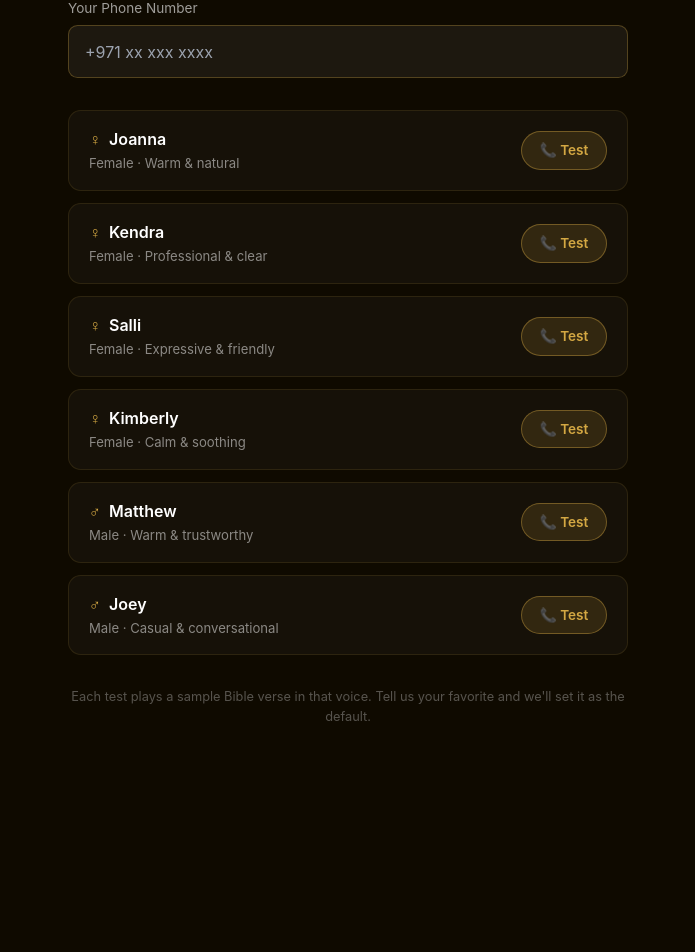
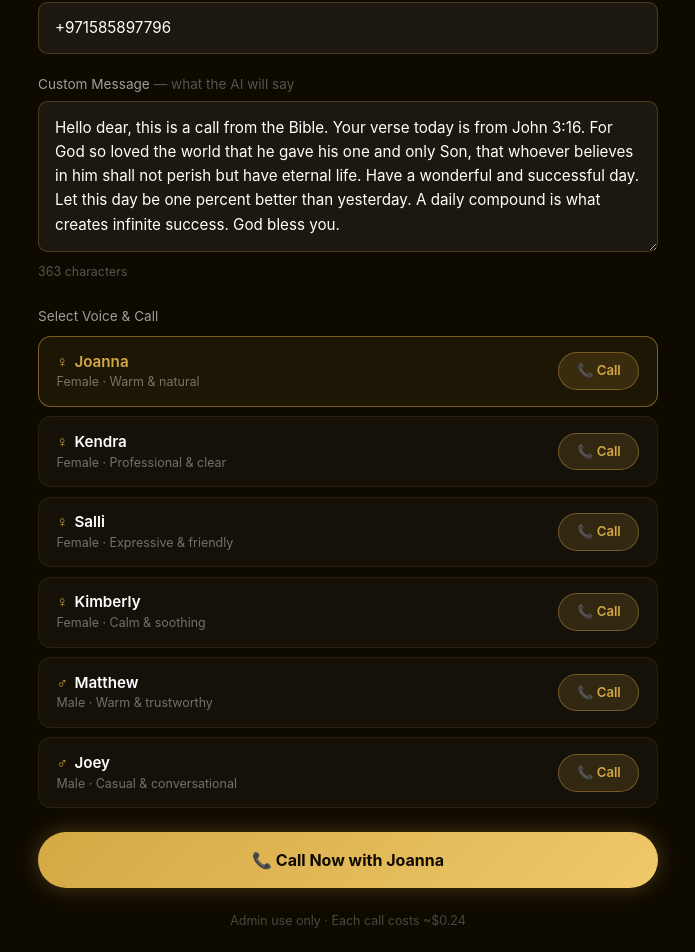
Before and after one commit to smgmdev/jesusai, a Next.js app in the folder frontend/: page /preview in a window 1280 px wide. Shown: the part 345-1297 px from the top of the page, without its empty margins (292-987 px from the left). Before the commit the page ends 1103 px from the top, so only its background shows below. Built offline with nearby package versions, Linux system fonts and the light colour scheme.

Commit message:
Add custom message + number to preview page, 3 tier pricing

```diff
--- a/frontend/app/api/calls/preview/route.ts
+++ b/frontend/app/api/calls/preview/route.ts
@@ -13,13 +13,15 @@ const VOICES = [
 ]
 
 export async function POST(req: NextRequest) {
-  const { phone, voice } = await req.json()
-  if (!phone || !voice || !VOICES.includes(voice)) {
-    return NextResponse.json({ error: 'Invalid request' }, { status: 400 })
-  }
+  const { phone, voice, message } = await req.json()
+  if (!phone) return NextResponse.json({ error: 'Phone required' }, { status: 400 })
+
+  const selectedVoice = VOICES.includes(voice) ? voice : 'Polly.Joanna-Neural'
+  const text = message?.trim()
+    || 'Hello dear, this is a call from the Bible. Your verse today is from John 3 16. For God so loved the world that he gave his one and only Son. Have a wonderful and successful day. Let this day be one percent better than yesterday. God bless you.'
 
   const client = twilio(process.env.TWILIO_ACCOUNT_SID!, process.env.TWILIO_AUTH_TOKEN!)
-  const twiml = `<Response><Pause length="1"/><Say voice="${voice}">Hello dear, this is a call from the Bible. Your verse today is from John 3 16. For God so loved the world that he gave his one and only Son. Have a wonderful and successful day. Let this day be one percent better than yesterday. God bless you.</Say></Response>`
+  const twiml = `<Response><Pause length="1"/><Say voice="${selectedVoice}">${text}</Say></Response>`
 
   const call = await client.calls.create({
     to: phone,
@@ -27,5 +29,5 @@ export async function POST(req: NextRequest) {
     twiml,
   })
 
-  return NextResponse.json({ sid: call.sid, voice })
+  return NextResponse.json({ sid: call.sid, voice: selectedVoice })
 }
--- a/frontend/app/preview/page.tsx
+++ b/frontend/app/preview/page.tsx
@@ -12,84 +12,131 @@ const VOICES = [
   { id: 'Polly.Joey-Neural', label: 'Joey', desc: 'Male · Casual & conversational', gender: '♂' },
 ]
 
+const DEFAULT_MESSAGE = `Hello dear, this is a call from the Bible. Your verse today is from John 3:16. For God so loved the world that he gave his one and only Son, that whoever believes in him shall not perish but have eternal life. Have a wonderful and successful day. Let this day be one percent better than yesterday. A daily compound is what creates infinite success. God bless you.`
+
 export default function PreviewPage() {
-  const [phone, setPhone] = useState('')
-  const [calling, setCalling] = useState<string | null>(null)
-  const [called, setCalled] = useState<string | null>(null)
+  const [phone, setPhone] = useState('+971585897796')
+  const [message, setMessage] = useState(DEFAULT_MESSAGE)
+  const [selectedVoice, setSelectedVoice] = useState('Polly.Joanna-Neural')
+  const [calling, setCalling] = useState(false)
+  const [lastCalled, setLastCalled] = useState('')
   const [error, setError] = useState('')
 
-  async function testVoice(voiceId: string) {
+  async function sendCall(voice: string) {
     if (!phone) { setError('Enter your phone number first'); return }
     setError('')
-    setCalling(voiceId)
+    setCalling(true)
+    setSelectedVoice(voice)
     try {
       const res = await fetch('/api/calls/preview', {
         method: 'POST',
         headers: { 'Content-Type': 'application/json' },
-        body: JSON.stringify({ phone, voice: voiceId }),
+        body: JSON.stringify({ phone, voice, message }),
       })
       const data = await res.json()
       if (!res.ok) throw new Error(data.error)
-      setCalled(voiceId)
+      setLastCalled(voice)
     } catch (e: unknown) {
       setError(e instanceof Error ? e.message : 'Failed')
     } finally {
-      setCalling(null)
+      setCalling(false)
     }
+  }
+
+  async function sendCustomCall() {
+    if (!phone) { setError('Enter your phone number first'); return }
+    if (!message.trim()) { setError('Enter a message first'); return }
+    setError('')
+    setCalling(true)
+    try {
+      const res = await fetch('/api/calls/preview', {
+        method: 'POST',
+        headers: { 'Content-Type': 'application/json' },
+        body: JSON.stringify({ phone, voice: selectedVoice, message }),
+      })
+      const data = await res.json()
+      if (!res.ok) throw new Error(data.error)
+      setLastCalled('custom')
+    } catch (e: unknown) {
+      setError(e instanceof Error ? e.message : 'Failed')
+    } finally {
+      setCalling(false)
+    }
+  }
+
+  const inputStyle: React.CSSProperties = {
+    width: '100%', background: 'rgba(255,255,255,0.06)', border: '1px solid rgba(212,168,67,0.25)',
+    borderRadius: '0.6rem', padding: '0.85rem 1rem', color: '#fff', fontSize: '0.95rem',
+    outline: 'none', boxSizing: 'border-box',
   }
 
   return (
     <main style={{ minHeight: '100vh', background: '#0f0a00', color: '#fff', padding: '2rem' }}>
       <nav style={{ display: 'flex', justifyContent: 'space-between', alignItems: 'center', marginBottom: '3rem' }}>
-        <Link href="/" style={{ fontFamily: 'Playfair Display, serif', fontSize: '1.4rem', color: '#d4a843', textDecoration: 'none' }}>
-          ✝ Daily Verse
-        </Link>
+        <Link href="/" style={{ fontFamily: 'Playfair Display, serif', fontSize: '1.4rem', color: '#d4a843', textDecoration: 'none' }}>✝ Daily Verse</Link>
         <Link href="/" style={{ color: 'rgba(255,255,255,0.5)', fontSize: '0.9rem', textDecoration: 'none' }}>← Back</Link>
       </nav>
 
-      <div style={{ maxWidth: 560, margin: '0 auto' }}>
+      <div style={{ maxWidth: 620, margin: '0 auto' }}>
         <div style={{ textAlign: 'center', marginBottom: '2.5rem' }}>
           <div style={{ fontSize: '3rem', marginBottom: '1rem' }}>🎙️</div>
-          <h1 style={{ fontFamily: 'Playfair Display, serif', fontSize: '2rem', marginBottom: '0.5rem' }}>Voice Preview</h1>
-          <p style={{ color: 'rgba(255,255,255,0.6)', fontSize: '0.95rem' }}>Enter your phone number and tap a voice — we&apos;ll call you so you can hear it live.</p>
+          <h1 style={{ fontFamily: 'Playfair Display, serif', fontSize: '2rem', marginBottom: '0.5rem' }}>Admin Preview</h1>
+          <p style={{ color: 'rgba(255,255,255,0.6)', fontSize: '0.95rem' }}>Test voices, write custom messages, and call any number.</p>
         </div>
 
-        <div style={{ marginBottom: '2rem' }}>
-          <label style={{ display: 'block', color: 'rgba(255,255,255,0.6)', fontSize: '0.85rem', marginBottom: '0.4rem' }}>Your Phone Number</label>
-          <input
-            type="tel"
-            placeholder="+971 xx xxx xxxx"
-            value={phone}
-            onChange={e => setPhone(e.target.value)}
-            style={{ width: '100%', background: 'rgba(255,255,255,0.06)', border: '1px solid rgba(212,168,67,0.3)', borderRadius: '0.6rem', padding: '0.85rem 1rem', color: '#fff', fontSize: '1rem', outline: 'none', boxSizing: 'border-box' }}
-          />
-          {error && <p style={{ color: '#ff8080', fontSize: '0.85rem', marginTop: '0.4rem' }}>{error}</p>}
+        {/* Phone */}
+        <div style={{ marginBottom: '1.25rem' }}>
+          <label style={{ display: 'block', color: 'rgba(255,255,255,0.6)', fontSize: '0.85rem', marginBottom: '0.4rem' }}>Phone Number</label>
+          <input type="tel" value={phone} onChange={e => setPhone(e.target.value)} placeholder="+971 xx xxx xxxx" style={inputStyle} />
         </div>
 
-        <div style={{ display: 'flex', flexDirection: 'column', gap: '0.75rem' }}>
+        {/* Custom Message */}
+        <div style={{ marginBottom: '1.5rem' }}>
+          <label style={{ display: 'block', color: 'rgba(255,255,255,0.6)', fontSize: '0.85rem', marginBottom: '0.4rem' }}>
+            Custom Message <span style={{ color: 'rgba(255,255,255,0.3)', fontWeight: 400 }}>— what the AI will say</span>
+          </label>
+          <textarea
+            value={message}
+            onChange={e => setMessage(e.target.value)}
+            rows={5}
+            style={{ ...inputStyle, resize: 'vertical', lineHeight: 1.6 }}
+            placeholder="Type what the AI will speak when the call connects..."
+          />
+          <p style={{ marginTop: '0.35rem', color: 'rgba(255,255,255,0.3)', fontSize: '0.78rem' }}>{message.length} characters</p>
+        </div>
+
+        {error && (
+          <div style={{ background: 'rgba(255,80,80,0.1)', border: '1px solid rgba(255,80,80,0.3)', borderRadius: '0.6rem', padding: '0.75rem 1rem', color: '#ff8080', fontSize: '0.9rem', marginBottom: '1.25rem' }}>{error}</div>
+        )}
+
+        {/* Voice selector + call buttons */}
+        <div style={{ marginBottom: '1.5rem' }}>
+          <label style={{ display: 'block', color: 'rgba(255,255,255,0.6)', fontSize: '0.85rem', marginBottom: '0.6rem' }}>Select Voice & Call</label>
+          <div style={{ display: 'flex', flexDirection: 'column', gap: '0.6rem' }}>
             {VOICES.map(v => (
-            <div key={v.id} style={{ display: 'flex', alignItems: 'center', justifyContent: 'space-between', background: called === v.id ? 'rgba(212,168,67,0.1)' : 'rgba(255,255,255,0.03)', border: `1px solid ${called === v.id ? 'rgba(212,168,67,0.5)' : 'rgba(212,168,67,0.12)'}`, borderRadius: '0.8rem', padding: '1rem 1.25rem' }}>
+              <div key={v.id} style={{ display: 'flex', alignItems: 'center', justifyContent: 'space-between', background: selectedVoice === v.id ? 'rgba(212,168,67,0.08)' : 'rgba(255,255,255,0.03)', border: `1px solid ${selectedVoice === v.id ? 'rgba(212,168,67,0.5)' : 'rgba(212,168,67,0.1)'}`, borderRadius: '0.8rem', padding: '0.85rem 1.1rem', cursor: 'pointer' }} onClick={() => setSelectedVoice(v.id)}>
                 <div>
-                <div style={{ fontWeight: 600, fontSize: '1rem', marginBottom: '0.2rem' }}>
-                  <span style={{ color: '#d4a843', marginRight: '0.5rem' }}>{v.gender}</span>{v.label}
-                  {called === v.id && <span style={{ marginLeft: '0.5rem', color: '#d4a843', fontSize: '0.8rem' }}>✓ Called</span>}
+                  <div style={{ fontWeight: 600, fontSize: '0.95rem', color: selectedVoice === v.id ? '#d4a843' : '#fff' }}>
+                    <span style={{ color: '#d4a843', marginRight: '0.4rem' }}>{v.gender}</span>{v.label}
+                    {lastCalled === v.id && <span style={{ marginLeft: '0.5rem', color: '#7cb87c', fontSize: '0.75rem' }}>✓ Called</span>}
                   </div>
-                <div style={{ color: 'rgba(255,255,255,0.5)', fontSize: '0.82rem' }}>{v.desc}</div>
+                  <div style={{ color: 'rgba(255,255,255,0.4)', fontSize: '0.78rem' }}>{v.desc}</div>
                 </div>
-              <button
-                onClick={() => testVoice(v.id)}
-                disabled={calling === v.id}
-                style={{ background: calling === v.id ? 'rgba(212,168,67,0.3)' : 'rgba(212,168,67,0.15)', border: '1px solid rgba(212,168,67,0.4)', borderRadius: '999px', color: '#d4a843', padding: '0.5rem 1.1rem', fontSize: '0.85rem', fontWeight: 600, cursor: calling === v.id ? 'not-allowed' : 'pointer', whiteSpace: 'nowrap' }}
-              >
-                {calling === v.id ? 'Calling...' : '📞 Test'}
+                <button onClick={e => { e.stopPropagation(); sendCall(v.id) }} disabled={calling} style={{ background: 'rgba(212,168,67,0.15)', border: '1px solid rgba(212,168,67,0.4)', borderRadius: '999px', color: '#d4a843', padding: '0.5rem 1.1rem', fontSize: '0.82rem', fontWeight: 600, cursor: calling ? 'not-allowed' : 'pointer', whiteSpace: 'nowrap', opacity: calling ? 0.6 : 1 }}>
+                  {calling && selectedVoice === v.id ? 'Calling...' : '📞 Call'}
                 </button>
               </div>
             ))}
           </div>
+        </div>
 
-        <p style={{ textAlign: 'center', color: 'rgba(255,255,255,0.3)', fontSize: '0.8rem', marginTop: '2rem' }}>
-          Each test plays a sample Bible verse in that voice. Tell us your favorite and we&apos;ll set it as the default.
-        </p>
+        {/* Send custom call button */}
+        <button onClick={sendCustomCall} disabled={calling} style={{ width: '100%', background: calling ? 'rgba(212,168,67,0.3)' : 'linear-gradient(135deg, #d4a843, #f0c96b)', color: '#0f0a00', border: 'none', borderRadius: '999px', padding: '1rem', fontSize: '1rem', fontWeight: 700, cursor: calling ? 'not-allowed' : 'pointer', boxShadow: calling ? 'none' : '0 0 20px rgba(212,168,67,0.3)' }}>
+          {calling ? 'Calling...' : `📞 Call Now with ${VOICES.find(v => v.id === selectedVoice)?.label || 'Selected Voice'}`}
+        </button>
+        {lastCalled === 'custom' && <p style={{ textAlign: 'center', color: '#7cb87c', fontSize: '0.85rem', marginTop: '0.75rem' }}>✓ Call sent successfully</p>}
+
+        <p style={{ textAlign: 'center', color: 'rgba(255,255,255,0.25)', fontSize: '0.78rem', marginTop: '1.5rem' }}>Admin use only · Each call costs ~$0.24</p>
       </div>
     </main>
   )
```
Lines whose indentation alone changed are shown as unchanged.
